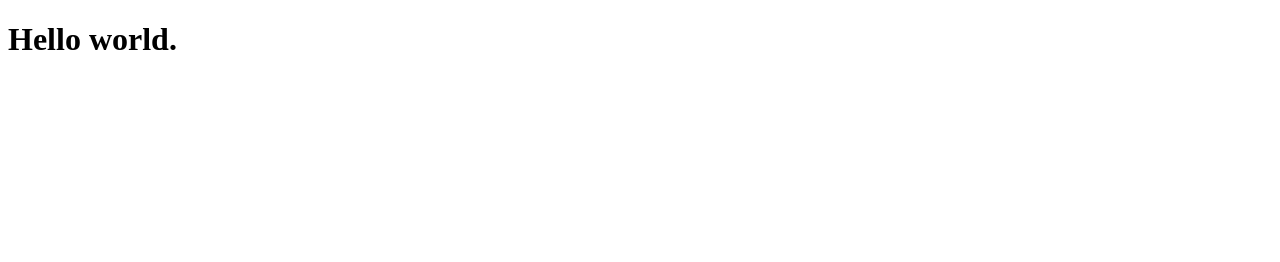
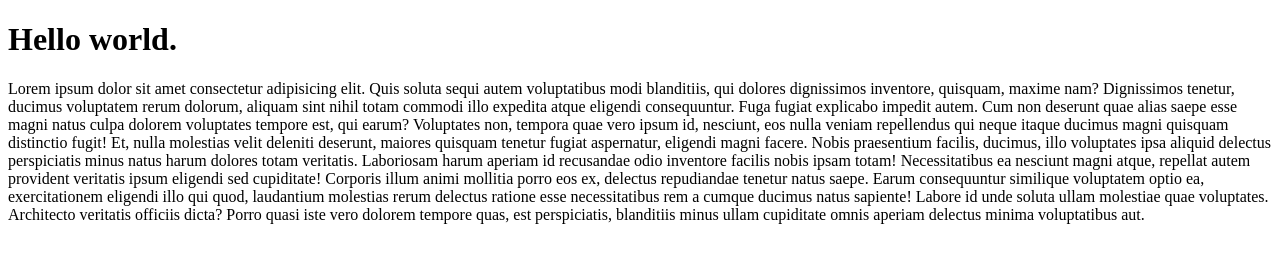
Before and after one commit to loisgabor/deploy-test, a plain HTML site: page index.html in a window 1280 px wide. Drawn offline with Linux system fonts and the light colour scheme.

Commit message:
added paragraph

```diff
--- a/index.html
+++ b/index.html
@@ -2,16 +2,42 @@
 <!--[if lt IE 7]>      <html class="no-js lt-ie9 lt-ie8 lt-ie7"> <![endif]-->
 <!--[if IE 7]>         <html class="no-js lt-ie9 lt-ie8"> <![endif]-->
 <!--[if IE 8]>         <html class="no-js lt-ie9"> <![endif]-->
-<!--[if gt IE 8]><!--> <html class="no-js"> <!--<![endif]-->
+<!--[if gt IE 8]><!-->
+<html class="no-js">
+  <!--<![endif]-->
   <head>
-        <meta charset="utf-8">
-        <meta http-equiv="X-UA-Compatible" content="IE=edge">
+    <meta charset="utf-8" />
+    <meta http-equiv="X-UA-Compatible" content="IE=edge" />
     <title></title>
-        <meta name="description" content="">
-        <meta name="viewport" content="width=device-width, initial-scale=1">
-        <link rel="stylesheet" href="">
+    <meta name="description" content="" />
+    <meta name="viewport" content="width=device-width, initial-scale=1" />
+    <link rel="stylesheet" href="" />
   </head>
   <body>
     <h1>Hello world.</h1>
+    <p>
+      Lorem ipsum dolor sit amet consectetur adipisicing elit. Quis soluta sequi
+      autem voluptatibus modi blanditiis, qui dolores dignissimos inventore,
+      quisquam, maxime nam? Dignissimos tenetur, ducimus voluptatem rerum
+      dolorum, aliquam sint nihil totam commodi illo expedita atque eligendi
+      consequuntur. Fuga fugiat explicabo impedit autem. Cum non deserunt quae
+      alias saepe esse magni natus culpa dolorem voluptates tempore est, qui
+      earum? Voluptates non, tempora quae vero ipsum id, nesciunt, eos nulla
+      veniam repellendus qui neque itaque ducimus magni quisquam distinctio
+      fugit! Et, nulla molestias velit deleniti deserunt, maiores quisquam
+      tenetur fugiat aspernatur, eligendi magni facere. Nobis praesentium
+      facilis, ducimus, illo voluptates ipsa aliquid delectus perspiciatis minus
+      natus harum dolores totam veritatis. Laboriosam harum aperiam id
+      recusandae odio inventore facilis nobis ipsam totam! Necessitatibus ea
+      nesciunt magni atque, repellat autem provident veritatis ipsum eligendi
+      sed cupiditate! Corporis illum animi mollitia porro eos ex, delectus
+      repudiandae tenetur natus saepe. Earum consequuntur similique voluptatem
+      optio ea, exercitationem eligendi illo qui quod, laudantium molestias
+      rerum delectus ratione esse necessitatibus rem a cumque ducimus natus
+      sapiente! Labore id unde soluta ullam molestiae quae voluptates.
+      Architecto veritatis officiis dicta? Porro quasi iste vero dolorem tempore
+      quas, est perspiciatis, blanditiis minus ullam cupiditate omnis aperiam
+      delectus minima voluptatibus aut.
+    </p>
   </body>
 </html>
```
Lines whose indentation alone changed are shown as unchanged.
